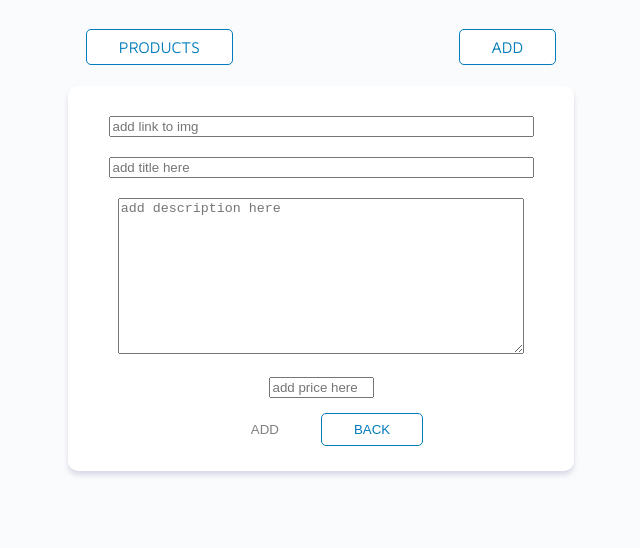
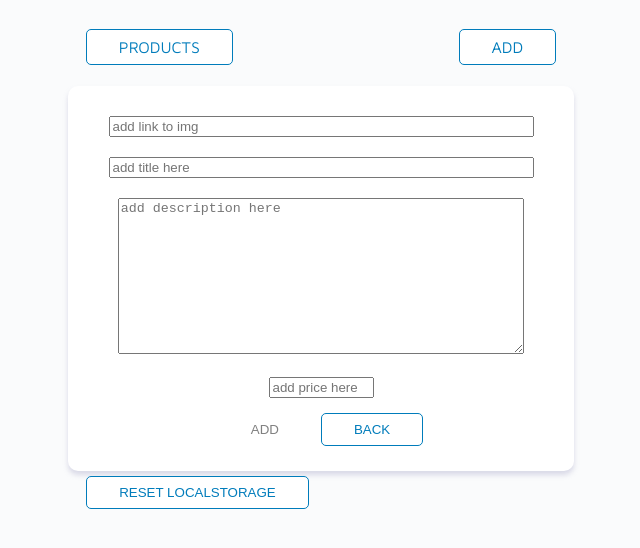
Before and after one commit to manbrk/ngBuddhaTt, an Angular app: page /add in a window 1280 px wide. Shown: the top 548 px of the page, without its empty margins (319-959 px from the left). Built offline with nearby package versions, Linux system fonts and the light colour scheme.

Commit message:
add resetLocalstorage button

```diff
--- a/src/app/app.component.css
+++ b/src/app/app.component.css
@@ -1,8 +1,4 @@
-/*.btn {*/
-  /*background-color: #fff;*/
-  /*border: #007CBB 1px solid;*/
-  /*color: #007CBB;*/
-  /*text-transform: uppercase;*/
-  /*padding: .5rem 2rem;*/
-  /*border-radius: 5px;*/
-/*}*/
+.left {
+  margin-left: 18px;
+  align-self: flex-start;
+}
--- a/src/app/app.component.html
+++ b/src/app/app.component.html
@@ -6,4 +6,7 @@
   <div class="content">
     <router-outlet></router-outlet>
   </div>
+  <button class="btn left" (click)="onReset()">
+    reset localStorage
+  </button>
 </div>
--- a/src/app/app.component.ts
+++ b/src/app/app.component.ts
@@ -1,4 +1,4 @@
-import { Component } from '@angular/core';
+import {Component} from '@angular/core';
 
 @Component({
   selector: 'app-root',
@@ -7,4 +7,11 @@ import { Component } from '@angular/core';
 })
 export class AppComponent {
   title = 'Products';
+
+  constructor() {
+  }
+
+  onReset() {
+    localStorage.clear();
+  }
 }
```
Also changed, not shown: src/app/product-edit/product-edit.component.ts (+1 -7 lines), 1 other file (tests, documents, lock files or other folders).
